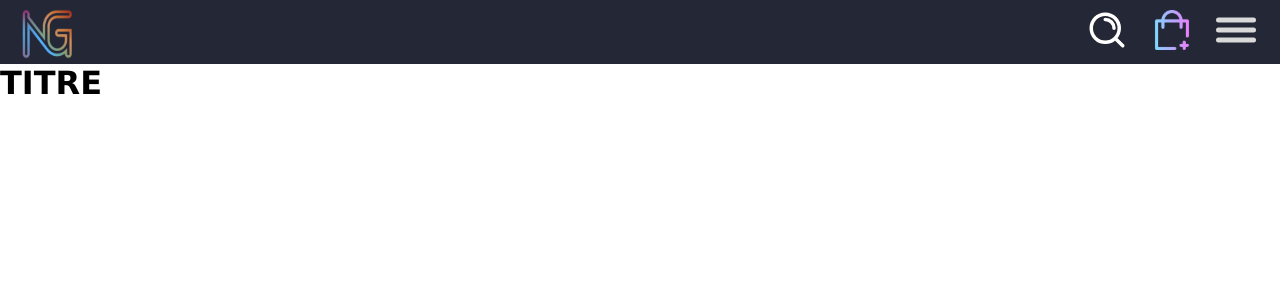
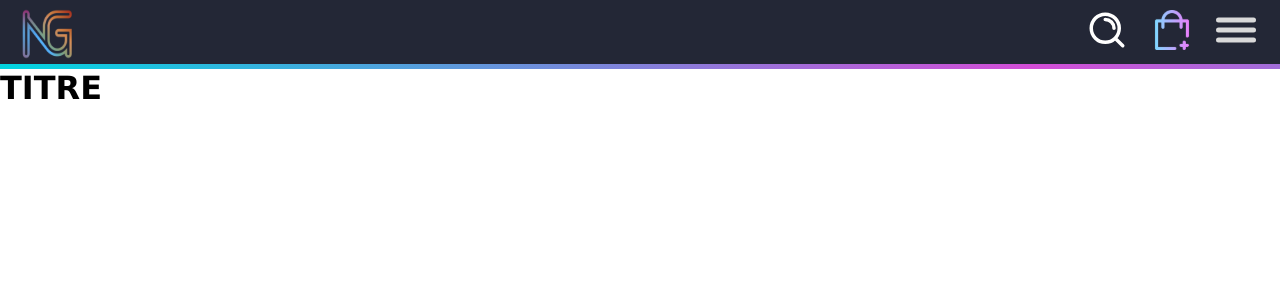
Before and after one commit to WildCodeSchool-2024-02/JS-RemoteFR-CodeOfWar-P2-Nodas, a React (Vite) app in the folder client/: page / in a window 1280 px wide. Shown: the top 300 px of the page. Built offline with nearby package versions, Linux system fonts and the light colour scheme.

Commit message:
added animated border for navbar, with linear gradient

```diff
--- a/client/src/components/NavBar.jsx
+++ b/client/src/components/NavBar.jsx
@@ -5,6 +5,7 @@ import searchicon from "../assets/images/searchicon.svg";
 
 export default function NavBar() {
   return (
+    <>
     <nav className="Navbar">
       <img src={logong} alt="Logo" />
       <div className="iconsGroup">
@@ -19,5 +20,7 @@ export default function NavBar() {
       </a>
       </div>
     </nav>
+    <div className="animated-border" />
+    </>
   );
 }
--- a/client/src/styles/navbar.css
+++ b/client/src/styles/navbar.css
@@ -10,12 +10,39 @@
 
 .Navbar {
   background-color: var(--primary-color);
-  height: 55px;
+  height: 60px;
   width: 100%;
   display: flex;
   justify-content: space-between;
   align-items: center;
   padding: 2rem 0;
+}
+
+.animated-border {
+  bottom: 0;
+  left: 0;
+  width: 100%;
+  height: 5px;
+  background: linear-gradient(
+    90deg,
+    #d44dd7,
+    #01d4e0,
+    #ff6b00,
+    #01d4e0,
+    #d44dd7,
+    #01d4e0
+  );
+  background-size: 400%;
+  animation: animate 10s linear infinite;
+}
+
+@keyframes animate {
+  0% {
+    background-position: 0% 50%;
+  }
+  100% {
+    background-position: 100% 50%;
+  }
 }
 
 .iconsGroup {
```
